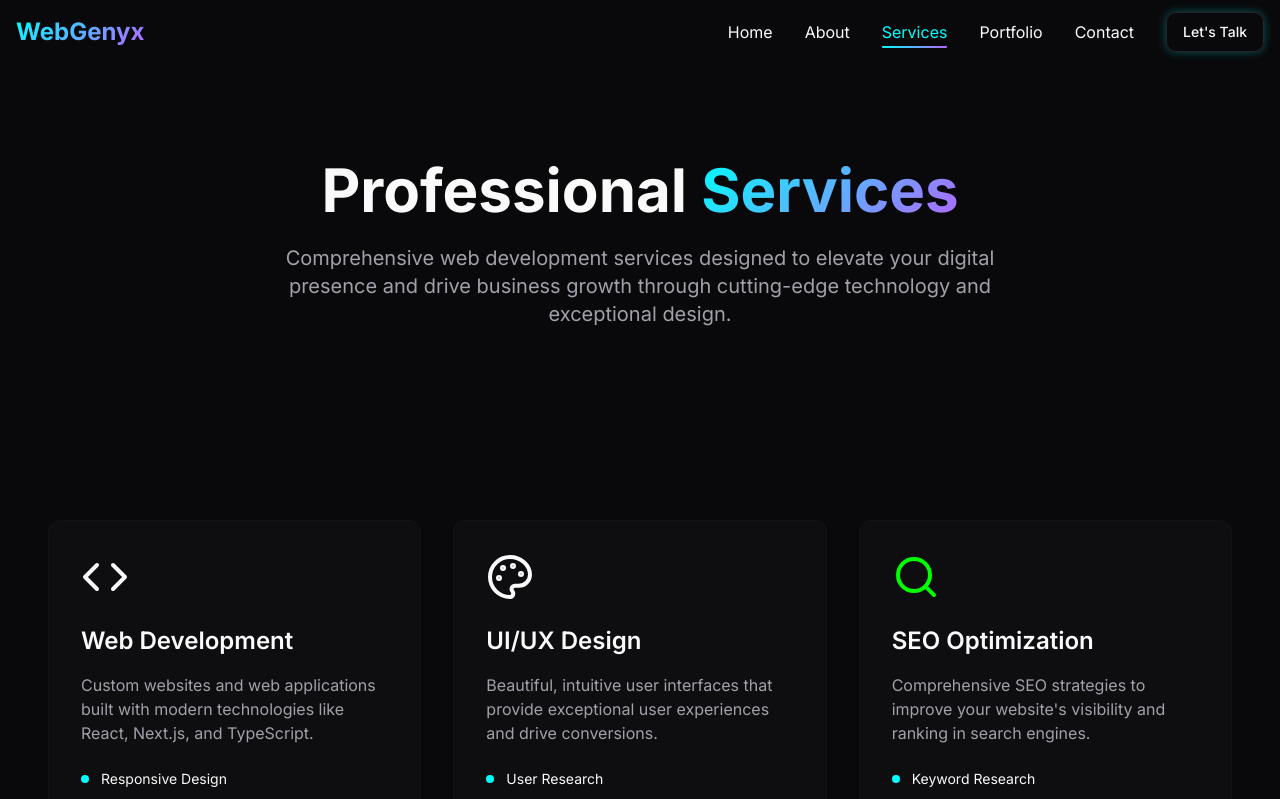
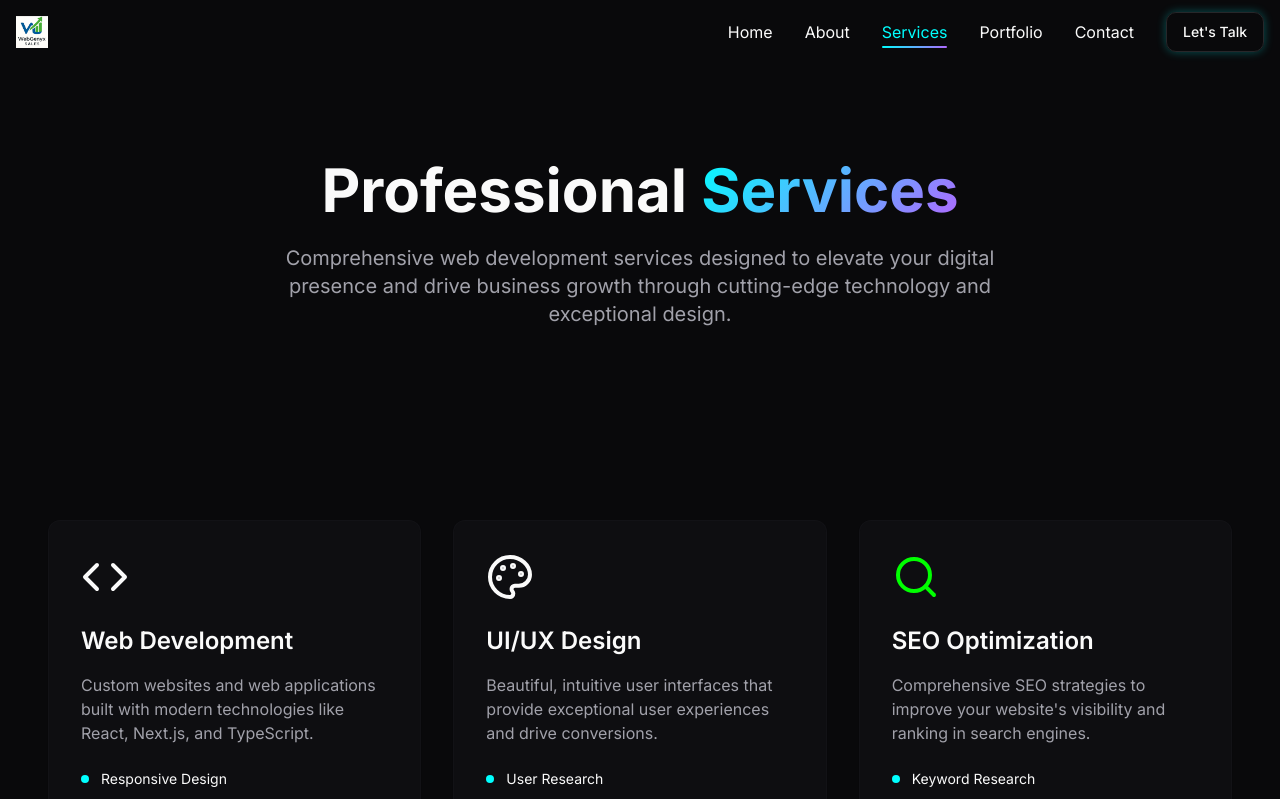
Before and after one commit to webgenyx0/webgenyx, a React (Vite) app: page /services in a window 1280 px wide. Shown: the top 799 px of the page. Built offline with nearby package versions, Linux system fonts and the light colour scheme.

Commit message:
Update logo and social icons
Add new logo to header and footer. Fix social media icons for TikTok, X, and Pinterest.

```diff
--- a/src/components/Footer.tsx
+++ b/src/components/Footer.tsx
@@ -1,4 +1,4 @@
-import { Facebook, Instagram, Twitter, Music, PaintBucket } from "lucide-react";
+import { Facebook, Instagram, Twitter, Hash, Palette } from "lucide-react";
 import { Link } from "react-router-dom";
 
 const Footer = () => {
@@ -16,17 +16,17 @@ const Footer = () => {
     {
       name: "TikTok",
       url: "https://www.tiktok.com/@webgenyx",
-      icon: <Music className="h-5 w-5" />
+      icon: <span className="text-xs font-bold">TT</span>
     },
     {
       name: "X (Twitter)",
       url: "https://x.com/WGenyx",
-      icon: <Twitter className="h-5 w-5" />
+      icon: <Hash className="h-5 w-5" />
     },
     {
       name: "Pinterest",
       url: "https://www.pinterest.com/webgenyx0/",
-      icon: <PaintBucket className="h-5 w-5" />
+      icon: <Palette className="h-5 w-5" />
     }
   ];
 
@@ -44,10 +44,11 @@ const Footer = () => {
           {/* Brand Section */}
           <div className="md:col-span-2">
             <div className="flex items-center gap-2 mb-4">
-              <div className="w-8 h-8 bg-gradient-primary rounded-lg flex items-center justify-center">
-                <span className="text-primary-foreground font-bold text-sm">WG</span>
-              </div>
-              <span className="text-xl font-bold hero-text">WebGenyx</span>
+              <img
+                src="/lovable-uploads/c82e3ca3-1621-43d7-804f-3a4ae14125b4.png"
+                alt="WebGenyx Logo"
+                className="h-10 w-auto"
+              />
             </div>
             <p className="text-muted-foreground mb-6 max-w-md">
               Building the future of the web, one pixel at a time. Creating exceptional digital experiences that drive results and inspire innovation.
--- a/src/components/Navigation.tsx
+++ b/src/components/Navigation.tsx
@@ -43,9 +43,13 @@ const Navigation = () => {
           {/* Logo */}
           <Link
             to="/"
-            className="text-2xl font-bold hero-text hover:scale-105 transition-transform duration-300"
+            className="flex items-center gap-2 hover:scale-105 transition-transform duration-300"
           >
-            WebGenyx
+            <img
+              src="/lovable-uploads/c82e3ca3-1621-43d7-804f-3a4ae14125b4.png"
+              alt="WebGenyx Logo"
+              className="h-8 w-auto"
+            />
           </Link>
 
           {/* Desktop Navigation */}
```
Also changed, not shown: public/lovable-uploads/c82e3ca3-1621-43d7-804f-3a4ae14125b4.png (added), public/webgenyx-logo.png (added).
